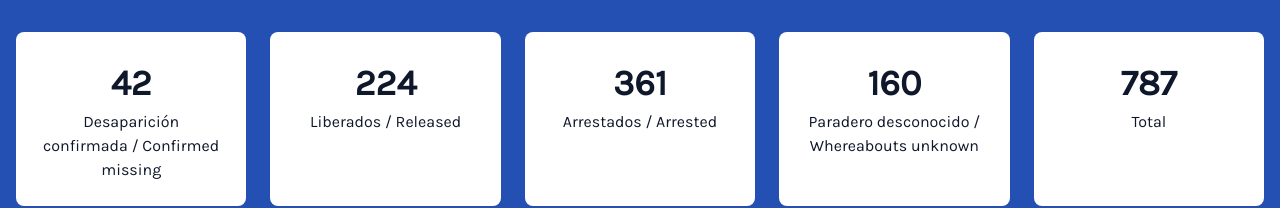
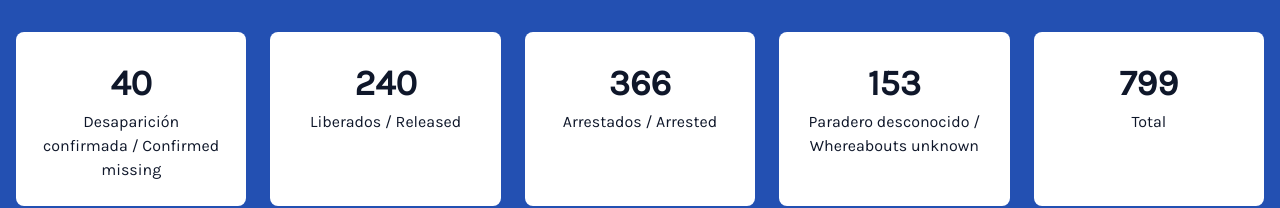
Before and after one commit to Sobefy/cubamissing, a Next.js app: page / in a window 1280 px wide. Shown: the top 208 px of the page. Built offline with nearby package versions, Linux system fonts and the light colour scheme; no server answers.

Commit message:
feat: updated stats

```diff
--- a/src/components/Stats/Stats.tsx
+++ b/src/components/Stats/Stats.tsx
@@ -25,11 +25,11 @@ const Stats = ({ translations }: StatsProps) => {
           rowGap={{ base: 6, md: 0 }}
           textAlign="center"
         >
-          <StatCard label={dissapeared} number={42} gridColumn="1/3" />
-          <StatCard label={released} number={224} gridColumn="3/5" />
-          <StatCard label={detention} number={361} gridColumn="1/3" />
-          <StatCard label={toVerify} number={160} gridColumn="3/5" />
-          <StatCard label={total} number={787} gridColumn="1/5" />
+          <StatCard label={dissapeared} number={40} gridColumn="1/3" />
+          <StatCard label={released} number={240} gridColumn="3/5" />
+          <StatCard label={detention} number={366} gridColumn="1/3" />
+          <StatCard label={toVerify} number={153} gridColumn="3/5" />
+          <StatCard label={total} number={799} gridColumn="1/5" />
         </Grid>
       </Container>
     </Box>
```
